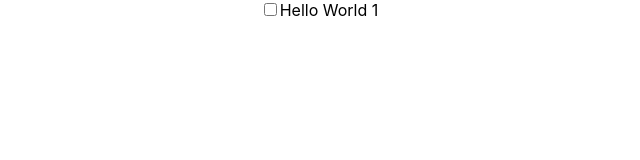
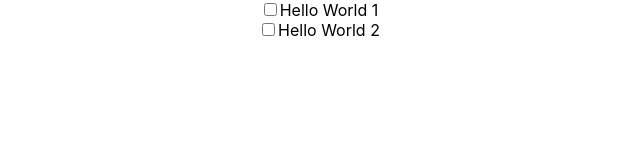
Before and after one commit to jjunhwan-kim/todo-react-app, a React (Create React App) app: page / in a window 1280 px wide. Shown: the top 160 px of the page, without its empty margins (321-961 px from the left). Built offline with nearby package versions, Linux system fonts and the light colour scheme.

Commit message:
Change todo item to item list
- Todo Item을 배열로 변경

```diff
--- a/src/App.js
+++ b/src/App.js
@@ -7,16 +7,20 @@
   constructor(props) {
     super(props);
     this.state = {
-      item: {id: 0, title: "Hello World 1", done: true},
+      items: [
+        {id: "0", title: "Hello World 1", done: true},
+        {id: "1", title: "Hello World 2", done: false},
+      ]
     };
   }
 
   render() {
-    return (
-      <div className="App">
-        <Todo item={this.state.item}/>
-      </div>
-    );
+
+    var todoItems = this.state.items.map((item, idx) => (
+      <Todo item={item} key={item.id}/>
+    ));
+
+    return <div className="App">{todoItems}</div>;
   }
 }
 
```
